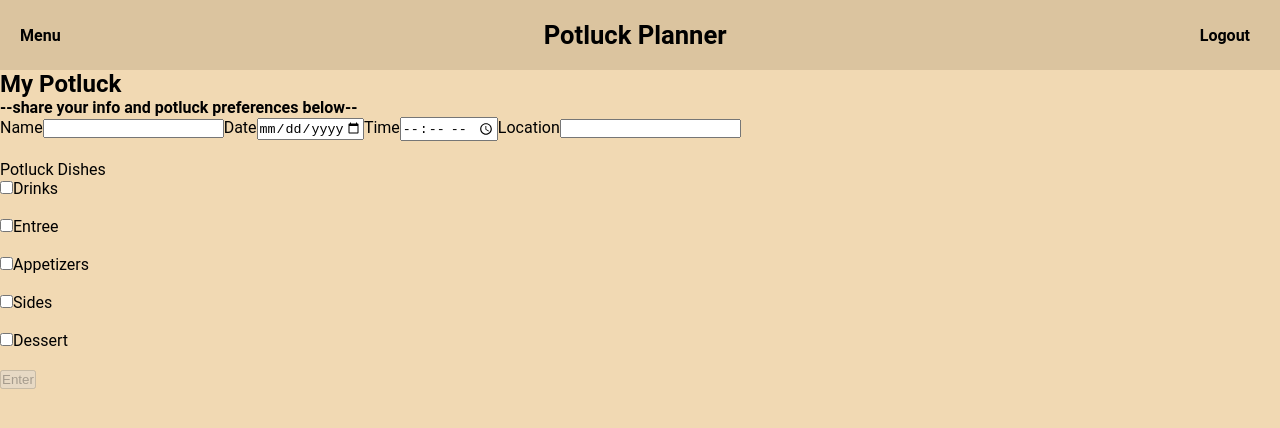
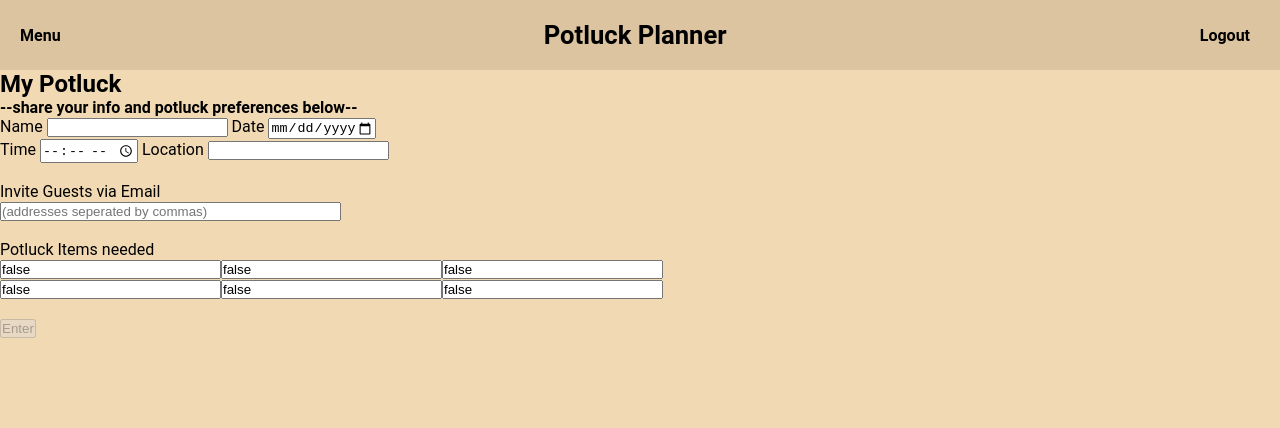
Before and after one commit to Build-Week-Potluck-Plannerr/front-end, a React (Create React App) app in the folder potluck-front-end/: page /potluck in a window 1280 px wide. Shown: the top 428 px of the page. Built offline with nearby package versions, Linux system fonts and the light colour scheme.

Commit message:
Updated PL Creator / Guest Emails / Text input for dishes

```diff
--- a/potluck-front-end/src/components/Potluck.js
+++ b/potluck-front-end/src/components/Potluck.js
@@ -1,7 +1,6 @@
 import React, { useEffect, useState } from "react";
 import axios from "axios";
 import Nav from "../components/Nav";
-import GuestList from "./GuestList";
 
 const Potluck = () => {
   const defaultState = {
@@ -9,6 +8,7 @@ const Potluck = () => {
     date: "",
     time: "",
     location: "",
+    guests: "",
     items: false,
   };
 
@@ -38,9 +38,7 @@ const Potluck = () => {
   };
 
   const inputChange = (evt) => {
-    const value =
-      evt.target.type === "checkbox" ? evt.target.checked : evt.target.value;
-    setFormState({ ...formState, [evt.target.name]: value });
+    setFormState({ ...formState, [evt.target.name]:evt.target.value });
   };
 
   return (
@@ -49,7 +47,7 @@ const Potluck = () => {
       <h2>My Potluck</h2>
       <h4>--share your info and potluck preferences below--</h4>
       <form onSubmit={formSubmit}>
-        <label htmlFor="name">Name</label>
+        <label htmlFor="name">Name </label>
         <input
           type="text"
           name="name"
@@ -57,7 +55,7 @@ const Potluck = () => {
           value={formState.name}
         />
 
-        <label htmlFor="date">Date</label>
+        <label htmlFor="date"> Date </label>
         <input
           type="date"
           min="2021-01-01"
@@ -66,8 +64,8 @@ const Potluck = () => {
           onChange={inputChange}
           value={formState.date}
         />
-
-        <label htmlFor="time">Time</label>
+        <br></br>
+        <label htmlFor="time"> Time </label>
         <input
           type="time"
           name="time"
@@ -75,62 +73,87 @@ const Potluck = () => {
           value={formState.time}
         />
 
-        <label htmlFor="location">Location</label>
+        <label htmlFor="location"> Location </label>
         <input
           type="text"
           name="location"
           onChange={inputChange}
           value={formState.location}
         />
+        <div>
         <br></br>
+            <label htmlFor="guests">Invite Guests via Email</label>
+            <br></br>
+            <input
+            id="emailAddress"
+            type="email" multiple
+            input size="40"
+            placeholder="(addresses seperated by commas)"
+            name="guests"
+            onChange={inputChange}
+            value={formState.guests}
+            />
+        </div>
         <br></br>
-        <label htmlFor="items">Potluck Dishes</label>
-        <br></br>
+        <label htmlFor="items">Potluck Items needed</label>
         <div className="Potluck-items">
           <input
-            className="drinks"
+            className="items"
             name="items"
-            type="checkbox"
+            type="text" multiple
+            input size="25"
+            placeholder="(e.g. entree)"
             onChange={inputChange}
             value={formState.items}
           />
-          Drinks
+          <input
+            className="items"
+            name="items"
+            type="text" multiple
+            input size="25"
+            placeholder="(e.g. appetizers)"
+            onChange={inputChange}
+            value={formState.items}
+          />
+        <input
+            className="items"
+            name="items"
+            type="text" multiple
+            input size="25"
+            placeholder="(e.g. sides)"
+            onChange={inputChange}
+            value={formState.items}
+          />
+          <br/>
+          <input
+            className="items"
+            name="items"
+            type="text" multiple
+            input size="25"
+            placeholder="(e.g. drinks)"
+            onChange={inputChange}
+            value={formState.items}
+          />
+          <input
+            className="items"
+            name="items"
+            type="text" multiple
+            input size="25"
+            placeholder="(e.g. desserts)"
+            onChange={inputChange}
+            value={formState.items}
+          />
+          <input
+            className="items"
+            name="items"
+            type="text" multiple
+            input size="25"
+            placeholder="(etc.)"
+            onChange={inputChange}
+            value={formState.items}
+          />
         </div>
-        <br></br>
-        <div>
-          <input
-            className="entree"
-            name="items"
-            type="checkbox"
-            value="entree"
-          />
-          Entree
-        </div>
-        <br></br>
-        <div>
-          <input
-            className="appetizers"
-            name="items"
-            type="checkbox"
-            value="appetizers"
-          />
-          Appetizers
-        </div>
-        <br></br>
-        <div>
-          <input className="sides" name="items" type="checkbox" value="sides" />
-          Sides
-        </div>
-        <br></br>
-        <div>
-          <input
-            className="desserts"
-            name="items"
-            type="checkbox"
-            value="desserts"
-          />
-          Dessert
-        </div>
+
         <br></br>
 
         <button id="submit" disabled={buttonDisabled}>
```
Also changed, not shown: 1 other file (tests, documents, lock files or other folders).
